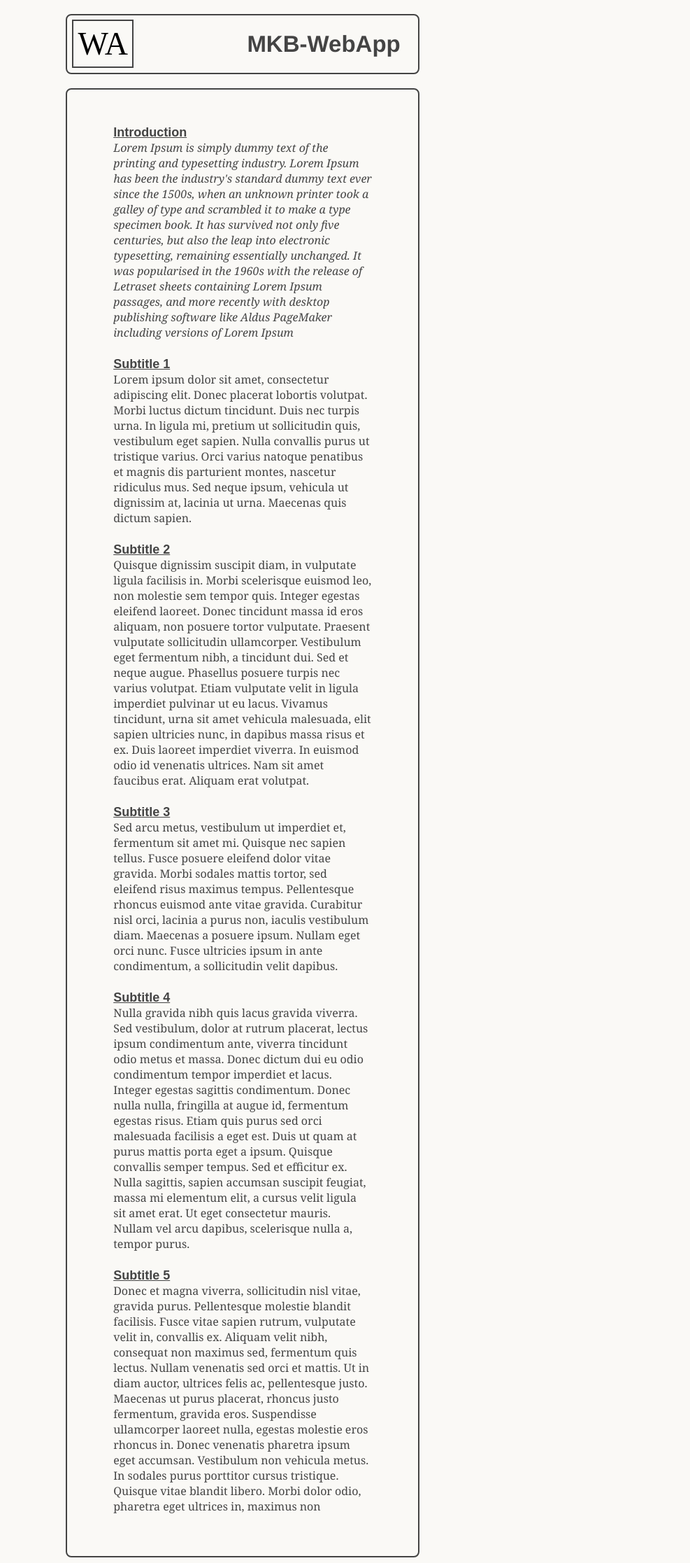
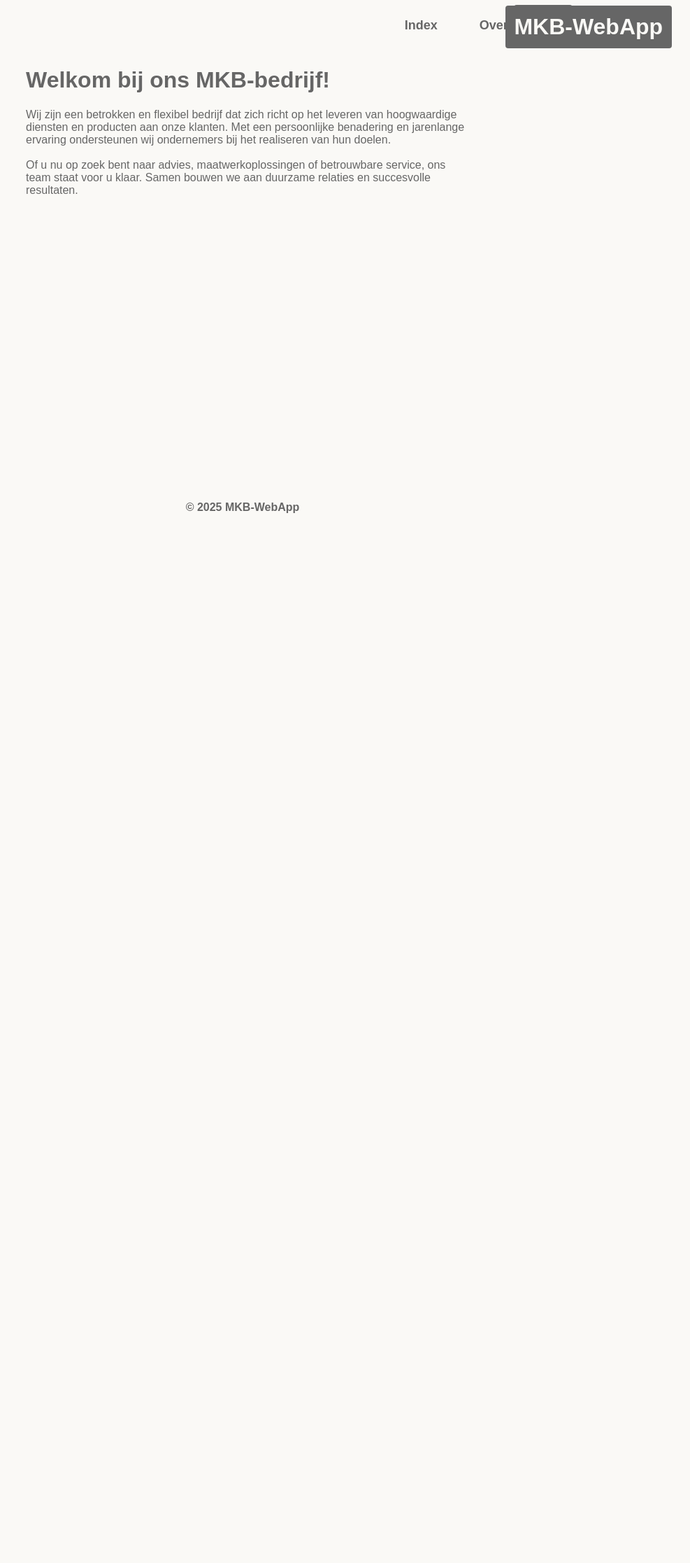
Before and after one commit to cdorsman/MKB-WebApp-python, a Flask app: page / in a window 1280 px wide. Shown: the whole page at 70% size, without its empty margins (293-1280 px from the left). After the commit the page ends 733 px from the top, so only its background shows below. Run offline with Flask 3, Linux system fonts and the light colour scheme.

Commit message:
Nieuwe website

```diff
--- /dev/null
+++ b/static/script.js
@@ -0,0 +1,52 @@
+function changeContent(page) {
+	var contentDiv = document.getElementsByClassName('content')[0];
+	switch (page) {
+		case 'index':
+			contentDiv.innerHTML = `
+				<h1>
+					Welkom bij ons MKB-bedrijf!</h1>
+				<p>
+					Wij zijn een betrokken en flexibel bedrijf dat zich richt op het leveren van hoogwaardige diensten en producten aan onze klanten. Met een persoonlijke benadering en jarenlange ervaring ondersteunen wij ondernemers bij het realiseren van hun doelen.
+					<br><br>
+					Of u nu op zoek bent naar advies, maatwerkoplossingen of betrouwbare service, ons team staat voor u klaar. Samen bouwen we aan duurzame relaties en succesvolle resultaten.
+				</p>
+			`;
+			break;
+		case 'about':
+			contentDiv.innerHTML = `
+				<h1>Over ons</h1>
+				<h3>Introductie</h3>
+				<p class="intro">
+				Lorem Ipsum is simply dummy text of the printing and typesetting industry. Lorem Ipsum has been the industry's standard dummy text ever since the 1500s, when an unknown printer took a galley of type and scrambled it to make a type specimen book. It has survived not only five centuries, but also the leap into electronic typesetting, remaining essentially unchanged. It was popularised in the 1960s with the release of Letraset sheets containing Lorem Ipsum passages, and more recently with desktop publishing software like Aldus PageMaker including versions of Lorem Ipsum
+				</p>
+
+				<h3>Subtitle 1</h3>
+				<p class="sections">
+				Lorem ipsum dolor sit amet, consectetur adipiscing elit. Donec placerat lobortis volutpat. Morbi luctus dictum tincidunt. Duis nec turpis urna. In ligula mi, pretium ut sollicitudin quis, vestibulum eget sapien. Nulla convallis purus ut tristique varius. Orci varius natoque penatibus et magnis dis parturient montes, nascetur ridiculus mus. Sed neque ipsum, vehicula ut dignissim at, lacinia ut urna. Maecenas quis dictum sapien.
+				</p>
+				<h3>Subtitle 2</h3>
+				<p class="sections">
+				Quisque dignissim suscipit diam, in vulputate ligula facilisis in. Morbi scelerisque euismod leo, non molestie sem tempor quis. Integer egestas eleifend laoreet. Donec tincidunt massa id eros aliquam, non posuere tortor vulputate. Praesent vulputate sollicitudin ullamcorper. Vestibulum eget fermentum nibh, a tincidunt dui. Sed et neque augue. Phasellus posuere turpis nec varius volutpat. Etiam vulputate velit in ligula imperdiet pulvinar ut eu lacus. Vivamus tincidunt, urna sit amet vehicula malesuada, elit sapien ultricies nunc, in dapibus massa risus et ex. Duis laoreet imperdiet viverra. In euismod odio id venenatis ultrices. Nam sit amet faucibus erat. Aliquam erat volutpat.
+				</p>
+				<h3>Subtitle 3</h3>
+				<p class="sections">
+				Sed arcu metus, vestibulum ut imperdiet et, fermentum sit amet mi. Quisque nec sapien tellus. Fusce posuere eleifend dolor vitae gravida. Morbi sodales mattis tortor, sed eleifend risus maximus tempus. Pellentesque rhoncus euismod ante vitae gravida. Curabitur nisl orci, lacinia a purus non, iaculis vestibulum diam. Maecenas a posuere ipsum. Nullam eget orci nunc. Fusce ultricies ipsum in ante condimentum, a sollicitudin velit dapibus.
+				</p>
+				<h3>Subtitle 4</h3>
+				<p class="sections">
+				Nulla gravida nibh quis lacus gravida viverra. Sed vestibulum, dolor at rutrum placerat, lectus ipsum condimentum ante, viverra tincidunt odio metus et massa. Donec dictum dui eu odio condimentum tempor imperdiet et lacus. Integer egestas sagittis condimentum. Donec nulla nulla, fringilla at augue id, fermentum egestas risus. Etiam quis purus sed orci malesuada facilisis a eget est. Duis ut quam at purus mattis porta eget a ipsum. Quisque convallis semper tempus. Sed et efficitur ex. Nulla sagittis, sapien accumsan suscipit feugiat, massa mi elementum elit, a cursus velit ligula sit amet erat. Ut eget consectetur mauris. Nullam vel arcu dapibus, scelerisque nulla a, tempor purus.
+				</p>
+				<h3>Subtitle 5</h3>
+				<p class="sections">
+				Donec et magna viverra, sollicitudin nisl vitae, gravida purus. Pellentesque molestie blandit facilisis. Fusce vitae sapien rutrum, vulputate velit in, convallis ex. Aliquam velit nibh, consequat non maximus sed, fermentum quis lectus. Nullam venenatis sed orci et mattis. Ut in diam auctor, ultrices felis ac, pellentesque justo. Maecenas ut purus placerat, rhoncus justo fermentum, gravida eros. Suspendisse ullamcorper laoreet nulla, egestas molestie eros rhoncus in. Donec venenatis pharetra ipsum eget accumsan. Vestibulum non vehicula metus. In sodales purus porttitor cursus tristique. Quisque vitae blandit libero. Morbi dolor odio, pharetra eget ultrices in, maximus non
+				</p>
+			`;
+			break;
+		default:
+			contentDiv.innerHTML = '<h3>Page not found!</h3>';
+	}
+}
+
+window.onload = function() {
+    changeContent('index');
+};
--- /dev/null
+++ b/static/styles.css
@@ -0,0 +1,120 @@
+body {
+        background-color: #FAF9F6;
+        padding: 0px;
+        margin: 0px;
+}
+
+header {
+    position: absolute;
+    width: 100%;
+    background-color: #FAF9F6;
+    color: white;
+    height: 65px;
+    top: 0px;
+}
+
+header h1 {
+    position: fixed;
+    font-size: 32px;
+    width: 214px;
+    margin-top: 70px;
+    right: 2%;
+    top: -62px;
+    padding: 12px;
+    color: #FAF9F6;
+    background-color: #666;
+    border-radius: 4px;
+    font-family: Arial, Helvetica, sans-serif;
+}
+
+nav ul li {
+    float: right;
+    position: relative;
+    top: 10px;
+    right: 18%;
+    margin-left: 60px;
+    text-decoration: none;
+    color: #666;
+    display: inline;
+
+}
+
+nav a {
+    text-decoration: none;
+    top: 0px;
+    color: #666;
+    font-weight: bold;
+    padding: 0px;
+    margin: 0px;
+    display: inline;
+    font-size: 18px;
+    font-family: Arial, Helvetica, sans-serif
+}
+
+.logo {
+    position: fixed;
+    right: 10%;
+    top: -33px;
+    border: 2px solid #666;
+    color: #666;
+    margin: 40px;
+    width: 80px;
+    border-radius: 4px;
+    margin-bottom: 20px;
+    font-size: 50px;
+}
+
+.row {
+    width: 100%;
+    min-height: 300px; /* Ensures row is visible */
+    margin-top: 65px; /* Pushes content below header */
+    position: relative;
+}
+
+.column {
+    float: left;
+}
+
+.right {
+    float: right;
+}
+
+.left, .right {
+    width: 25%;
+    min-height: 300px; /* Ensures columns are visible */
+}
+
+
+.content {
+    width: 50%;
+    color: #666;
+    font-family: Arial, Helvetica, sans-serif;
+    padding: 10px;
+    min-height: 300px; /* Ensures content is visible */
+}
+
+p {
+    color: #666;
+    font-family: Arial, Helvetica, sans-serif;
+}
+
+/* Clear floats after the columns */
+.row:after {
+  content: "";
+  display: table;
+  clear: both;
+}
+
+
+footer {
+    position: absolute;
+    bottom: 0px;
+    width: 100%;
+    height: 100px;
+    background-color: #FAF9F6;
+    color: #666;
+    text-align: center;
+    padding-top: 30px;
+    font-family: Arial, Helvetica, sans-serif;
+    font-weight: bold;
+}
--- a/templates/index.html
+++ b/templates/index.html
@@ -2,118 +2,44 @@
 <html lang="en">
 <head>
     <meta charset="UTF-8">
-    <style>
-    body {background-color: #FAF9F6;}
-
-    .header {
-        max-width: 2048px;
-        margin-bottom: 20px;
-        margin-top: 20px;
-        margin-left: 30%;
-        margin-right: 30%;
-        background-color: #FAF9F6;
-        border-radius: 8px;
-        border: 2px solid #444;
-        white-space: nowrap;
-    }
-
-    .logo {
-        position: absolute;
-        border: 2px solid #444;
-        top: 22px;
-        left: 30.5%;
-        margin: 6px;
-        padding: 6px;
-        font-size: 46px;
-        text-align: center;
-    }
-
-    .container {
-        margin-left: 30%;
-        margin-right: 30%;
-        padding: 36px;
-        background-color: #FAF9F6;
-        border-radius: 8px;
-        border: 2px solid #444;
-    }
-
-
-    h1  {
-        position: relative;
-        color: #444;
-        text-align: right;
-        margin-right: 5%;
-        font-family: Helvetica, sans-serif, bold;
-        font-style: bold;
-        font-size: 33px;
-    }
-
-    .intro {
-        position: relative;
-        margin-left: 30px;
-        margin-right: 30px;
-        margin-top:-15px;
-        margin-bottom: 24px;
-        color: #444;
-        font-family: Georgia, serif;
-        font-style: italic;
-    }
-
-    h2 {
-        color: #444;
-        font-size: 18px;
-        margin-left: 30px;
-        font-family: "Arial", sans-serif, bold;
-        text-decoration: underline;
-    }
-
-    p {
-        position: relative;
-        margin-left: 30px;
-        margin-right: 30px;
-        margin-top:-15px;
-        margin-bottom: 24px;
-        color: #444;
-        font-family: Georgia, serif;
-     }
-
-
-</style>
+    <link rel="stylesheet" href="/static/styles.css" type="text/css"></style>
     <title>MKB-WebApp</title>
 </head>
 <body>
-    <div class="header">
-        <div class="logo">
+    <header>
+
+    <nav>
+        <ul>
+            <li>
+                <a href="#" onclick=
+                "changeContent('about')">
+                    Over ons
+                </a>
+            </li>
+            <li>
+                <a href="#" onclick=
+                "changeContent('index')">
+                    Index
+                </a>
+            </li>
+        </ul>
+	</nav>
+    <div class="logo">
             WA
         </div>
         <h1>MKB-WebApp</h1>
-    </div>
-    <div class="container">
-        <h2>Introduction</h2>
-        <p class="intro">
-        Lorem Ipsum is simply dummy text of the printing and typesetting industry. Lorem Ipsum has been the industry's standard dummy text ever since the 1500s, when an unknown printer took a galley of type and scrambled it to make a type specimen book. It has survived not only five centuries, but also the leap into electronic typesetting, remaining essentially unchanged. It was popularised in the 1960s with the release of Letraset sheets containing Lorem Ipsum passages, and more recently with desktop publishing software like Aldus PageMaker including versions of Lorem Ipsum
-        </p>
-
-        <h2>Subtitle 1</h2>
-        <p class="sections">
-        Lorem ipsum dolor sit amet, consectetur adipiscing elit. Donec placerat lobortis volutpat. Morbi luctus dictum tincidunt. Duis nec turpis urna. In ligula mi, pretium ut sollicitudin quis, vestibulum eget sapien. Nulla convallis purus ut tristique varius. Orci varius natoque penatibus et magnis dis parturient montes, nascetur ridiculus mus. Sed neque ipsum, vehicula ut dignissim at, lacinia ut urna. Maecenas quis dictum sapien.
-        </p>
-        <h2>Subtitle 2</h2>
-        <p class="sections">
-        Quisque dignissim suscipit diam, in vulputate ligula facilisis in. Morbi scelerisque euismod leo, non molestie sem tempor quis. Integer egestas eleifend laoreet. Donec tincidunt massa id eros aliquam, non posuere tortor vulputate. Praesent vulputate sollicitudin ullamcorper. Vestibulum eget fermentum nibh, a tincidunt dui. Sed et neque augue. Phasellus posuere turpis nec varius volutpat. Etiam vulputate velit in ligula imperdiet pulvinar ut eu lacus. Vivamus tincidunt, urna sit amet vehicula malesuada, elit sapien ultricies nunc, in dapibus massa risus et ex. Duis laoreet imperdiet viverra. In euismod odio id venenatis ultrices. Nam sit amet faucibus erat. Aliquam erat volutpat.
-        </p>
-        <h2>Subtitle 3</h2>
-        <p class="sections">
-        Sed arcu metus, vestibulum ut imperdiet et, fermentum sit amet mi. Quisque nec sapien tellus. Fusce posuere eleifend dolor vitae gravida. Morbi sodales mattis tortor, sed eleifend risus maximus tempus. Pellentesque rhoncus euismod ante vitae gravida. Curabitur nisl orci, lacinia a purus non, iaculis vestibulum diam. Maecenas a posuere ipsum. Nullam eget orci nunc. Fusce ultricies ipsum in ante condimentum, a sollicitudin velit dapibus.
-        </p>
-        <h2>Subtitle 4</h2>
-        <p class="sections">
-        Nulla gravida nibh quis lacus gravida viverra. Sed vestibulum, dolor at rutrum placerat, lectus ipsum condimentum ante, viverra tincidunt odio metus et massa. Donec dictum dui eu odio condimentum tempor imperdiet et lacus. Integer egestas sagittis condimentum. Donec nulla nulla, fringilla at augue id, fermentum egestas risus. Etiam quis purus sed orci malesuada facilisis a eget est. Duis ut quam at purus mattis porta eget a ipsum. Quisque convallis semper tempus. Sed et efficitur ex. Nulla sagittis, sapien accumsan suscipit feugiat, massa mi elementum elit, a cursus velit ligula sit amet erat. Ut eget consectetur mauris. Nullam vel arcu dapibus, scelerisque nulla a, tempor purus.
-        </p>
-        <h2>Subtitle 5</h2>
-        <p class="sections">
-        Donec et magna viverra, sollicitudin nisl vitae, gravida purus. Pellentesque molestie blandit facilisis. Fusce vitae sapien rutrum, vulputate velit in, convallis ex. Aliquam velit nibh, consequat non maximus sed, fermentum quis lectus. Nullam venenatis sed orci et mattis. Ut in diam auctor, ultrices felis ac, pellentesque justo. Maecenas ut purus placerat, rhoncus justo fermentum, gravida eros. Suspendisse ullamcorper laoreet nulla, egestas molestie eros rhoncus in. Donec venenatis pharetra ipsum eget accumsan. Vestibulum non vehicula metus. In sodales purus porttitor cursus tristique. Quisque vitae blandit libero. Morbi dolor odio, pharetra eget ultrices in, maximus non
-        </p>
-    </div>
+    </header>
+    <main>
+        <!-- Content will be dynamically loaded here -->
+         <div class="row">
+            <div class="column left"></div>
+            <div class="column content"></div>
+            <div class="column right"></div>
+        </div>
+    </main>
+    <footer>
+        <p>&copy; 2025 MKB-WebApp</p>
+    </footer>
+    <script src="/static/script.js" type="text/javascript"></script>
 </body>
 </html>
```
